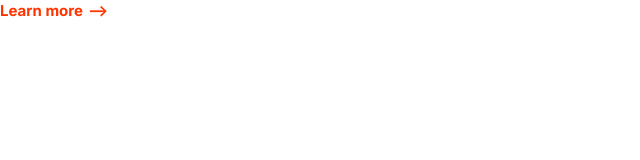
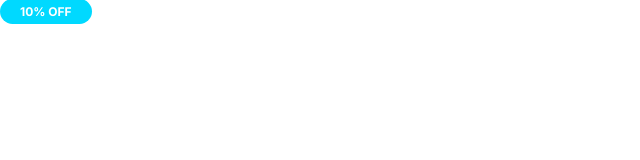
Before and after one commit to gitkudy237/kudy-repo, a plain HTML site: page index.html in a window 1280 px wide. Shown: the whole page, without its empty margins (0-640 px from the left). Drawn offline with Linux system fonts and the light colour scheme.

Commit message:
Define badge fonts

```diff
--- a/css/styles.css
+++ b/css/styles.css
@@ -82,3 +82,35 @@ a {
     font-size: 1.5rem;
   }
 }
+
+/* Badges */
+
+.badge {
+  border-radius: 20px;
+  font-size: 2rem;
+  font-weight: bold;
+  padding: 0.5rem 2rem;
+  white-space: nowrap;
+}
+
+.badge--primary {
+  background: var(--color-primary);
+  color: #fff;
+}
+
+.badge--secondary {
+  background: var(--color-secondary);
+  color: #fff;
+}
+.badge--small {
+  font-size: 1.6rem;
+}
+
+@media screen and (min-width: 1024px) {
+  .badge {
+    font-size: 1.5rem;
+  }
+  .badge--small {
+    font-size: 1.2rem;
+  }
+}
--- a/index.html
+++ b/index.html
@@ -6,13 +6,13 @@
     <title>Document</title>
     <link rel="preconnect" href="https://fonts.gstatic.com" />
     <link
-      href="https://fonts.googleapis.com/css2?family=Inter:wght@400;700&display=swap"
+      href="https://fonts.googleapis.com/css2?family=Inter:wght@400;600;700&display=swap"
       rel="stylesheet"
     />
     <link rel="stylesheet" href="css/normalize.css" />
     <link rel="stylesheet" href="css/styles.css" />
   </head>
   <body>
-    <a href="#" class="link-arrow">Learn more</a>
+    <span class="badge badge--secondary badge--small">10% OFF</span>
   </body>
 </html>
```
Also changed, not shown: components/badges.html (added, +3 -0 lines).
